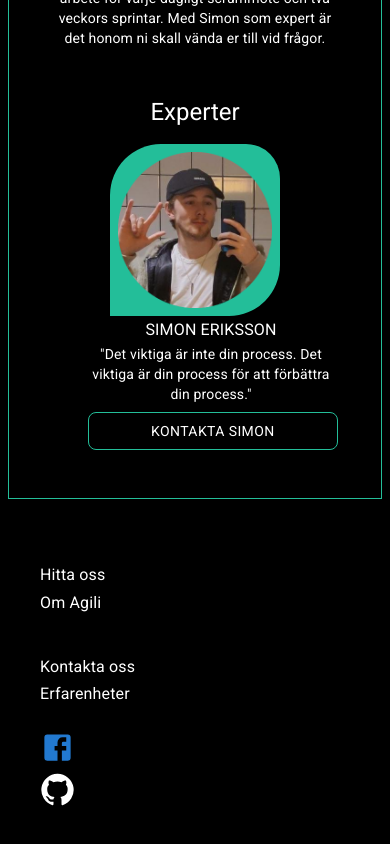
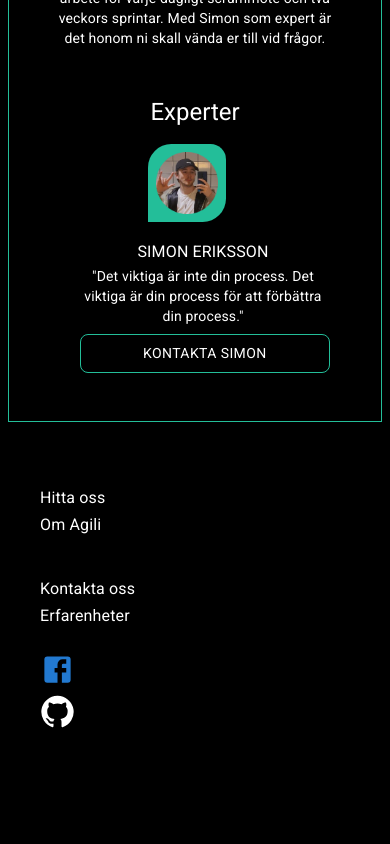
Before and after one commit to OliviaIsberg/portfolj-webbplats, a React (Create React App) app: page /skills/ScrumPage in a window 390 px wide. Shown: the part 1273-2117 px from the top of the page. After the commit the page ends 2049 px from the top, so only its background shows below. Built offline with nearby package versions, Linux system fonts and the light colour scheme; the HTML template or start-up script is replaced by a standard one; a web font is replaced by a local one.

Commit message:
compressed content - less scroll

```diff
--- a/src/css/Skills/Skills.css
+++ b/src/css/Skills/Skills.css
@@ -69,7 +69,6 @@
 .expert-description {
   display: flex;
   flex-direction: row;
-  /* justify-content: center; */
   margin-bottom: 1rem;
   margin-top: .5rem;
   width: 100%;
@@ -77,7 +76,7 @@
 
 .expert-pic-div {
   display: flex;
-  width: 30%;
+  width: 40%;
 }
 
 .expert-pic {
@@ -100,7 +99,6 @@
   .expert-box {
     width: 30%;
     display: flex;
-    justify-content: left;
   }
   .tool-box {
     width: 70%;
@@ -108,10 +106,11 @@
   .expert-description {
     display: flex;
     flex-wrap: wrap;
-    justify-content: left;
   }
   .expert-desc {
-    width: 100%;
+    width: 80%;
+    margin-left: 0rem;
+    margin-top: 1rem;
   }
   .expert-pic-div {
     justify-content: left;
@@ -125,11 +124,9 @@
 @media (max-width: 910px) {
   .skill-content {
     padding: 2rem;
-    /* width: 100%; */
   }
   .tool-expert-container {
     flex-wrap: wrap;
-    /* width: 100%; */
   }
   .tool-box {
     width: 100%;
@@ -158,19 +155,35 @@
     align-items: center;
   }
   .expert-desc {
-    width: 50%;
+    width: 20%;
+    margin-left: 1rem;
   }
   .expert-pic-div {
-    width: 50%;
+    width: 20%;
     justify-content: flex-end;
+    margin-right: 1rem;
   }
 }
 
-@media (max-width: 710px) {
+@media (max-width: 722px) {
   .expert-box {
     display: flex;
     flex-direction: column;
+    justify-content: center;
+    align-items: center;
+    width: 100%;
   }
+
+  .expert-desc {
+    width: 40%;
+    margin-left: 1rem;
+  }
+  .expert-pic-div {
+    width: 20%;
+    justify-content: flex-end;
+    margin-right: 1rem;
+  }
+
   .tool {
     width: 100%;
     text-align: center;
```
